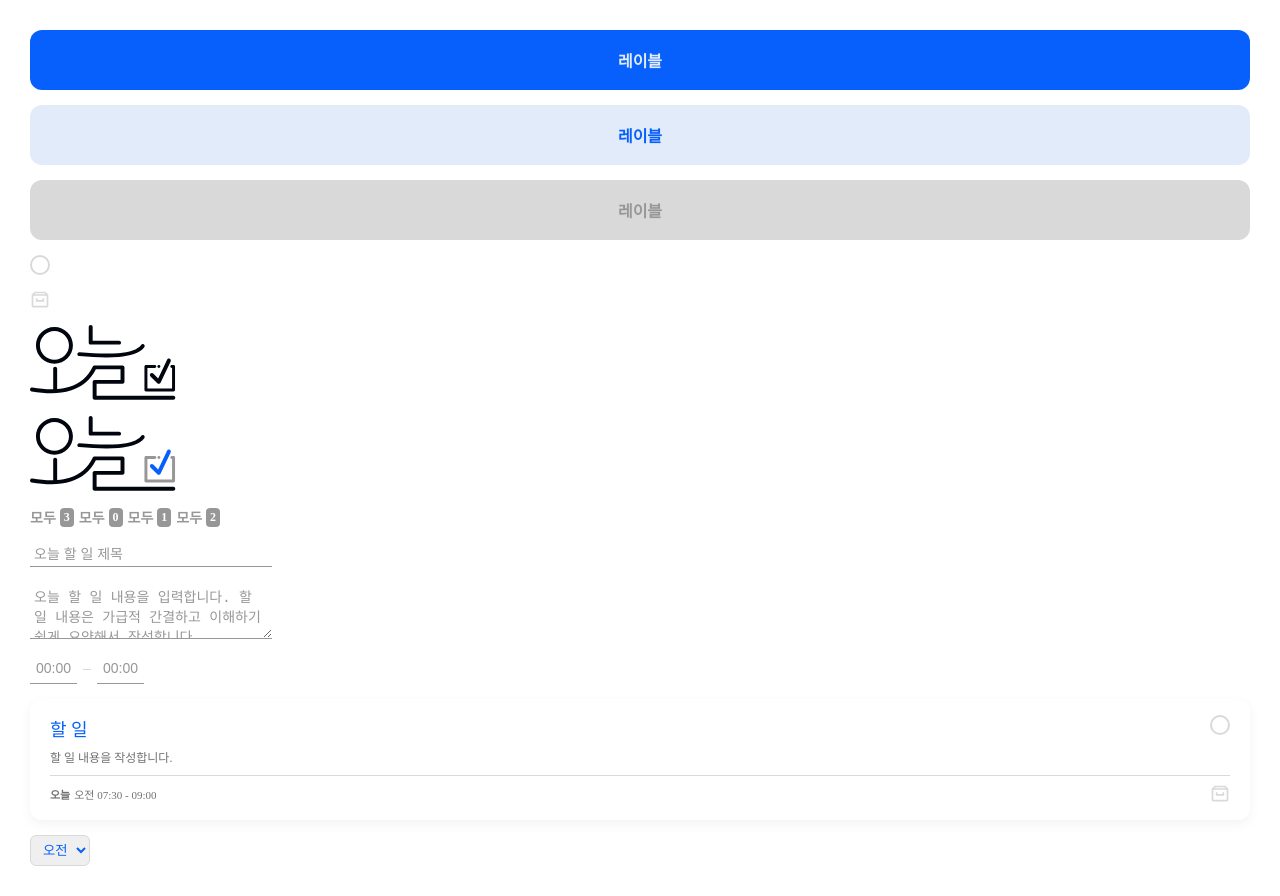
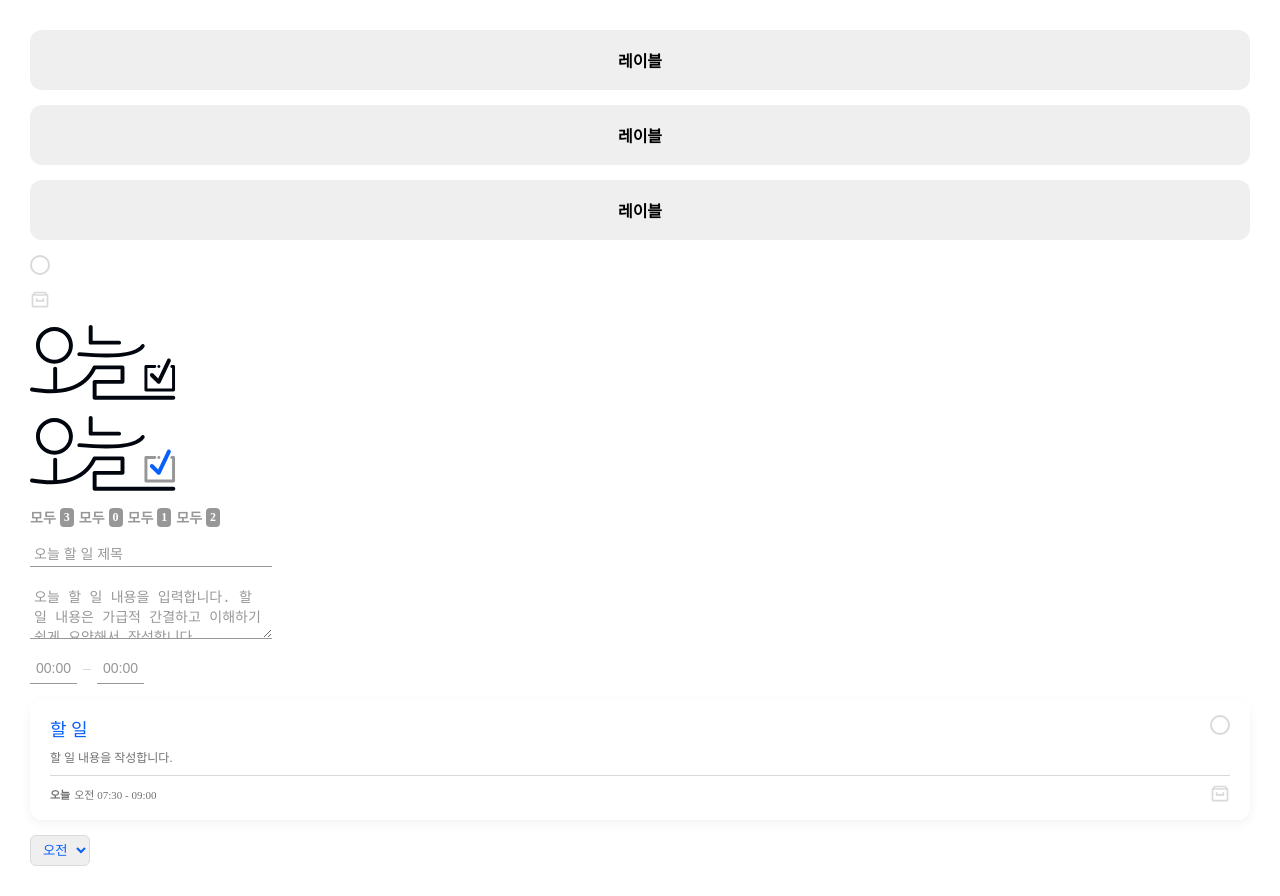
Before and after one commit to joowon-jang/react-homework, a React (Vite) app in the folder 4주차/: page / in a window 1280 px wide. Built offline with nearby package versions, Linux system fonts and the light colour scheme.

Commit message:
[4주차] refactor: Button 컴포넌트 리팩토링
- 기존에 type이라는 prop으로 설정했던 것을 modifier로 변경하고, type은 html button 요소의 type 속성을 입력받도록 변경
- onClick 함수를 prop으로 입력받도록 추가

```diff
--- a/4주차/src/components/Button/Button.scss
+++ b/4주차/src/components/Button/Button.scss
@@ -12,6 +12,7 @@ $button-disabled-background-dark: $color-gray-500;
 $button-disabled-label: $color-gray-300;
 
 .button {
+  width: 100%;
   height: fit-content;
 
   padding: 18px 20px;
--- a/4주차/src/components/Button/Button.tsx
+++ b/4주차/src/components/Button/Button.tsx
@@ -2,12 +2,14 @@ import "./Button.scss";
 
 interface ButtonPropsType {
   children: string;
-  type: "primary" | "secondary" | "disabled";
+  modifier: "primary" | "secondary" | "disabled";
+  type?: "submit" | "button" | "reset";
+  onClick?: () => void;
 }
 
-const Button = ({ children, type }: ButtonPropsType) => {
+const Button = ({ children, modifier, type = "button", onClick }: ButtonPropsType) => {
   return (
-    <button className={`button button--${type}`} disabled={type === "disabled"}>
+    <button type={type} onClick={onClick} className={`button button--${modifier}`} disabled={modifier === "disabled"}>
       {children}
     </button>
   );
```
